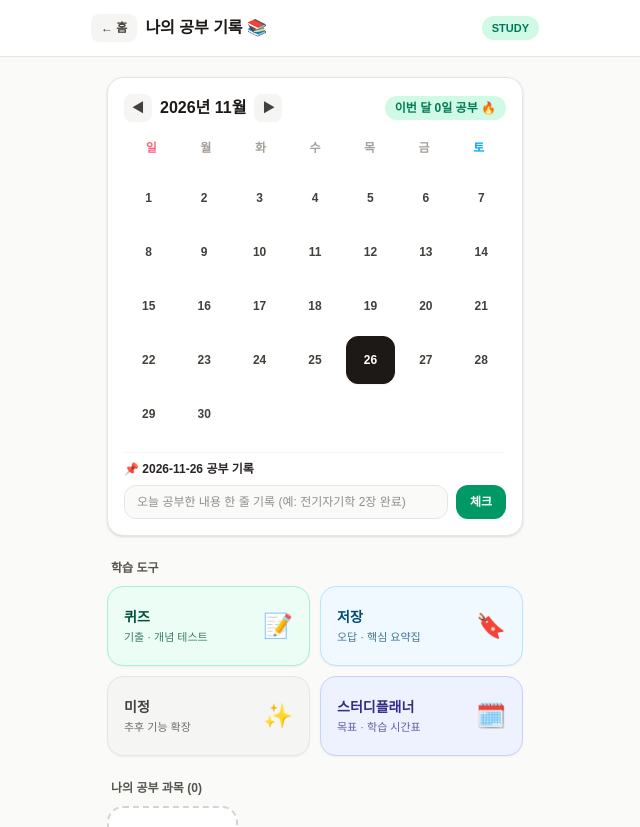
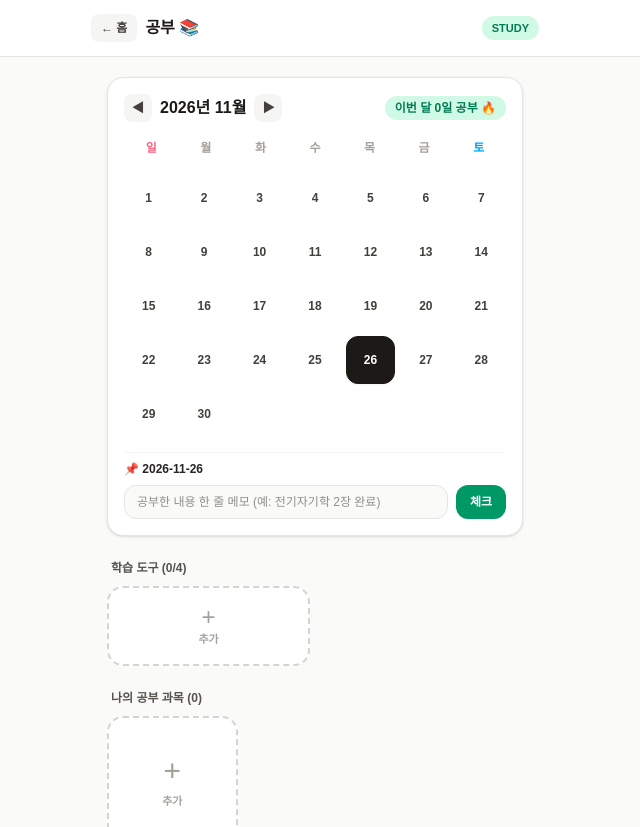
Before and after one commit to IOOi968/kd-trip, a Next.js app: page /study in a window 1280 px wide. Shown: the top 827 px of the page, without its empty margins (325-965 px from the left). Built offline with nearby package versions, Linux system fonts and the light colour scheme.

Commit message:
Update page.tsx

```diff
--- a/app/study/page.tsx
+++ b/app/study/page.tsx
@@ -8,6 +8,14 @@ interface StudyLog {
   memo: string;
 }
 
+interface ToolCard {
+  id: string;
+  title: string;
+  desc: string;
+  icon: string;
+  color: string;
+}
+
 interface SubjectCard {
   id: string;
   name: string;
@@ -15,6 +23,13 @@ interface SubjectCard {
   href: string;
   color: string;
 }
+
+const AVAILABLE_TOOLS: ToolCard[] = [
+  { id: "quiz", title: "퀴즈", desc: "기출 · 개념 테스트", icon: "📝", color: "bg-emerald-50 border-emerald-200 text-emerald-900" },
+  { id: "saved", title: "저장", desc: "오답 · 핵심 요약집", icon: "🔖", color: "bg-sky-50 border-sky-200 text-sky-900" },
+  { id: "settings", title: "설정", desc: "학습 환경 · 알림 설정", icon: "⚙️", color: "bg-stone-100 border-stone-200 text-stone-800" },
+  { id: "planner", title: "스터디플래너", desc: "목표 · 학습 시간표", icon: "🗓️", color: "bg-indigo-50 border-indigo-200 text-indigo-900" },
+];
 
 const AVAILABLE_SUBJECTS: Omit<SubjectCard, "id">[] = [
   {
@@ -25,26 +40,20 @@ const AVAILABLE_SUBJECTS: Omit<SubjectCard, "id">[] = [
   },
 ];
 
-const QUICK_MENUS = [
-  { id: "quiz", title: "퀴즈", desc: "기출 · 개념 테스트", icon: "📝", color: "bg-emerald-50 border-emerald-200 text-emerald-900" },
-  { id: "saved", title: "저장", desc: "오답 · 핵심 요약집", icon: "🔖", color: "bg-sky-50 border-sky-200 text-sky-900" },
-  { id: "pending", title: "미정", desc: "추후 기능 확장", icon: "✨", color: "bg-stone-100 border-stone-200 text-stone-700" },
-  { id: "planner", title: "스터디플래너", desc: "목표 · 학습 시간표", icon: "🗓️", color: "bg-indigo-50 border-indigo-200 text-indigo-900" },
-];
-
 export default function StudyPage() {
-  // Next.js 16 빌드 통과를 위해 초기값은 정적으로 두고 useEffect에서 오늘 날짜 세팅
   const [todayStr, setTodayStr] = useState("");
   const [selectedDate, setSelectedDate] = useState("");
   const [viewYear, setViewYear] = useState(2026);
   const [viewMonth, setViewMonth] = useState(10);
 
-  // 공부 전용 달력 데이터
+  // 공부 달력 데이터
   const [studyLogs, setStudyLogs] = useState<Record<string, StudyLog>>({});
   const [memoInput, setMemoInput] = useState("");
 
-  // 2x2 메뉴 선택 상태
-  const [activeMenu, setActiveMenu] = useState<string | null>(null);
+  // 학습 도구 (+ 추가 방식: 퀴즈 / 저장 / 설정 / 스터디플래너)
+  const [tools, setTools] = useState<ToolCard[]>([]);
+  const [isAddingTool, setIsAddingTool] = useState(false);
+  const [activeTool, setActiveTool] = useState<string | null>(null);
 
   // 하단 공부 과목 카드 (+ 추가 방식)
   const [subjects, setSubjects] = useState<SubjectCard[]>([]);
@@ -68,6 +77,9 @@ export default function StudyPage() {
         setStudyLogs(parsed);
         if (parsed[tStr]) setMemoInput(parsed[tStr].memo || "");
       }
+
+      const savedTools = localStorage.getItem("kwan_study_tools_v1");
+      if (savedTools) setTools(JSON.parse(savedTools));
 
       const savedSubjects = localStorage.getItem("kwan_study_subjects_v1");
       if (savedSubjects) setSubjects(JSON.parse(savedSubjects));
@@ -110,7 +122,7 @@ export default function StudyPage() {
       ...studyLogs,
       [selectedDate]: {
         date: selectedDate,
-        memo: memoInput.trim() || "오늘 공부 완료 📚",
+        memo: memoInput.trim() || "공부 완료 📚",
       },
     };
     setStudyLogs(next);
@@ -126,6 +138,28 @@ export default function StudyPage() {
     localStorage.setItem("kwan_study_calendar_v1", JSON.stringify(next));
   };
 
+  // 학습 도구 추가/삭제
+  const saveTools = (next: ToolCard[]) => {
+    setTools(next);
+    localStorage.setItem("kwan_study_tools_v1", JSON.stringify(next));
+  };
+
+  const handleAddTool = (item: ToolCard) => {
+    if (tools.some((t) => t.id === item.id)) return;
+    saveTools([...tools, item]);
+    setIsAddingTool(false);
+  };
+
+  const handleDeleteTool = (e: React.MouseEvent, id: string) => {
+    e.preventDefault();
+    e.stopPropagation();
+    if (confirm("이 학습 도구를 삭제할까요?")) {
+      saveTools(tools.filter((t) => t.id !== id));
+      if (activeTool === id) setActiveTool(null);
+    }
+  };
+
+  // 공부 과목 추가/삭제
   const saveSubjects = (next: SubjectCard[]) => {
     setSubjects(next);
     localStorage.setItem("kwan_study_subjects_v1", JSON.stringify(next));
@@ -160,7 +194,7 @@ export default function StudyPage() {
             >
               ← 홈
             </Link>
-            <h1 className="text-base font-extrabold text-stone-900">나의 공부 기록 📚</h1>
+            <h1 className="text-base font-extrabold text-stone-900">공부 📚</h1>
           </div>
           <span className="text-[11px] font-bold bg-emerald-100 text-emerald-700 px-2.5 py-1 rounded-full">
             STUDY
@@ -245,11 +279,11 @@ export default function StudyPage() {
             })}
           </div>
 
-          {/* 선택한 날짜 공부 메모 */}
+          {/* 선택한 날짜 메모 */}
           <form onSubmit={handleSaveStudyLog} className="pt-2 border-t border-stone-100 space-y-2">
             <div className="flex items-center justify-between">
               <span className="text-xs font-extrabold text-stone-800">
-                📌 {selectedDate || "오늘"} 공부 기록
+                📌 {selectedDate || "오늘"}
               </span>
               {selectedDate && studyLogs[selectedDate] && (
                 <button
@@ -265,7 +299,7 @@ export default function StudyPage() {
             <div className="flex gap-2">
               <input
                 type="text"
-                placeholder="오늘 공부한 내용 한 줄 기록 (예: 전기자기학 2장 완료)"
+                placeholder="공부한 내용 한 줄 메모 (예: 전기자기학 2장 완료)"
                 value={memoInput}
                 onChange={(e) => setMemoInput(e.target.value)}
                 className="flex-1 px-3 py-2 text-xs border border-stone-200 rounded-xl bg-stone-50 focus:bg-white focus:outline-none"
@@ -280,34 +314,89 @@ export default function StudyPage() {
           </form>
         </section>
 
-        {/* 2. 2x2 직사각형 4개 메뉴 박스 (퀴즈 / 저장 / 미정 / 스터디플래너) */}
+        {/* 2. 학습 도구 (+ 추가 방식: 퀴즈 / 저장 / 설정 / 스터디플래너) */}
         <section className="space-y-2.5">
-          <h2 className="text-xs font-bold text-stone-600 px-1">학습 도구</h2>
+          <h2 className="text-xs font-bold text-stone-600 px-1">
+            학습 도구 ({tools.length}/4)
+          </h2>
+
           <div className="grid grid-cols-2 gap-2.5">
-            {QUICK_MENUS.map((menu) => (
+            {tools.map((tool) => (
+              <div
+                key={tool.id}
+                onClick={() => setActiveTool(activeTool === tool.id ? null : tool.id)}
+                className={`relative h-20 rounded-2xl border px-4 py-3 flex items-center justify-between text-left shadow-xs hover:scale-[1.01] transition cursor-pointer ${tool.color}`}
+              >
+                <button
+                  type="button"
+                  onClick={(e) => handleDeleteTool(e, tool.id)}
+                  className="absolute top-1.5 right-1.5 w-5 h-5 rounded-full bg-white/80 text-[10px] text-stone-400 hover:text-rose-600 flex items-center justify-center"
+                  aria-label="삭제"
+                >
+                  ✕
+                </button>
+                <div className="pr-2">
+                  <p className="text-sm font-extrabold">{tool.title}</p>
+                  <p className="text-[11px] opacity-75 mt-0.5">{tool.desc}</p>
+                </div>
+                <span className="text-2xl shrink-0">{tool.icon}</span>
+              </div>
+            ))}
+
+            {tools.length < 4 && (
               <button
-                key={menu.id}
                 type="button"
-                onClick={() => setActiveMenu(activeMenu === menu.id ? null : menu.id)}
-                className={`h-20 rounded-2xl border px-4 py-3 flex items-center justify-between text-left shadow-xs hover:scale-[1.01] transition ${menu.color}`}
+                onClick={() => setIsAddingTool(true)}
+                className="h-20 rounded-2xl border-2 border-dashed border-stone-300 bg-white hover:bg-stone-100 flex flex-col items-center justify-center gap-0.5 text-stone-400 hover:text-stone-700 transition"
               >
-                <div>
-                  <p className="text-sm font-extrabold">{menu.title}</p>
-                  <p className="text-[11px] opacity-75 mt-0.5">{menu.desc}</p>
-                </div>
-                <span className="text-2xl">{menu.icon}</span>
+                <span className="text-2xl font-light leading-none">+</span>
+                <span className="text-[11px] font-semibold">추가</span>
               </button>
-            ))}
+            )}
           </div>
 
-          {activeMenu && (
+          {/* 학습 도구 + 추가 선택 창 */}
+          {isAddingTool && (
+            <div className="bg-white border border-stone-200 rounded-2xl p-4 shadow-md space-y-3">
+              <div className="flex items-center justify-between">
+                <h3 className="text-sm font-bold text-stone-800">학습 도구 선택</h3>
+                <button
+                  type="button"
+                  onClick={() => setIsAddingTool(false)}
+                  className="text-xs text-stone-400"
+                >
+                  닫기 ✕
+                </button>
+              </div>
+
+              <div className="grid grid-cols-2 gap-2">
+                {AVAILABLE_TOOLS.map((item) => {
+                  const alreadyAdded = tools.some((t) => t.id === item.id);
+                  return (
+                    <button
+                      key={item.id}
+                      type="button"
+                      disabled={alreadyAdded}
+                      onClick={() => handleAddTool(item)}
+                      className="py-3 px-3 rounded-xl border border-stone-200 bg-stone-50 hover:bg-stone-100 disabled:opacity-40 text-xs font-bold flex items-center gap-2 transition"
+                    >
+                      <span className="text-xl">{item.icon}</span>
+                      <span>{item.title}</span>
+                    </button>
+                  );
+                })}
+              </div>
+            </div>
+          )}
+
+          {activeTool && (
             <div className="bg-white border border-stone-200 rounded-2xl p-3.5 text-xs text-stone-600 flex items-center justify-between shadow-xs">
               <span>
-                <strong>{QUICK_MENUS.find((m) => m.id === activeMenu)?.title}</strong> 기능은 준비 중입니다! 원하시는 구성을 말씀해 주시면 바로 연결해 드릴게요.
+                <strong>{tools.find((m) => m.id === activeTool)?.title}</strong> 기능은 준비 중입니다! 원하시는 구성을 말씀해 주시면 바로 연결해 드릴게요.
               </span>
               <button
                 type="button"
-                onClick={() => setActiveMenu(null)}
+                onClick={() => setActiveTool(null)}
                 className="text-stone-400 font-bold ml-2"
               >
                 ✕
```
